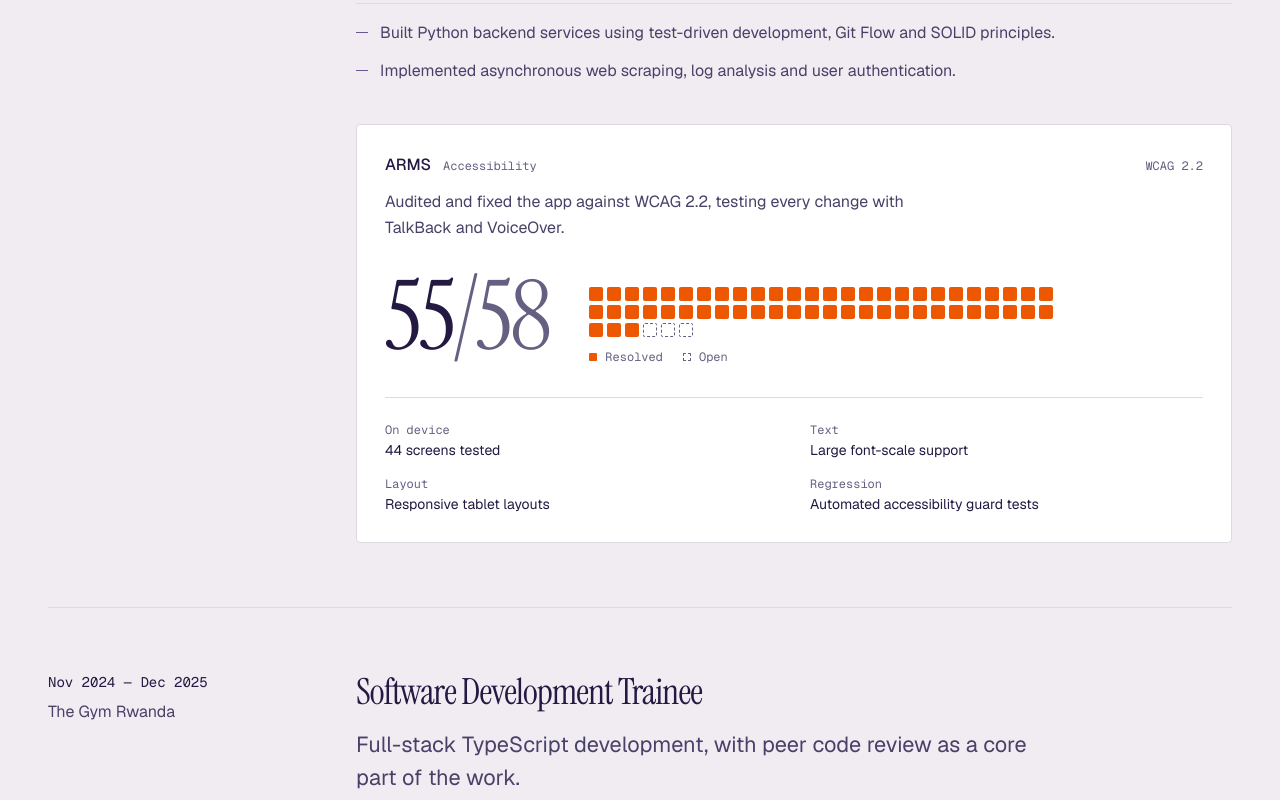
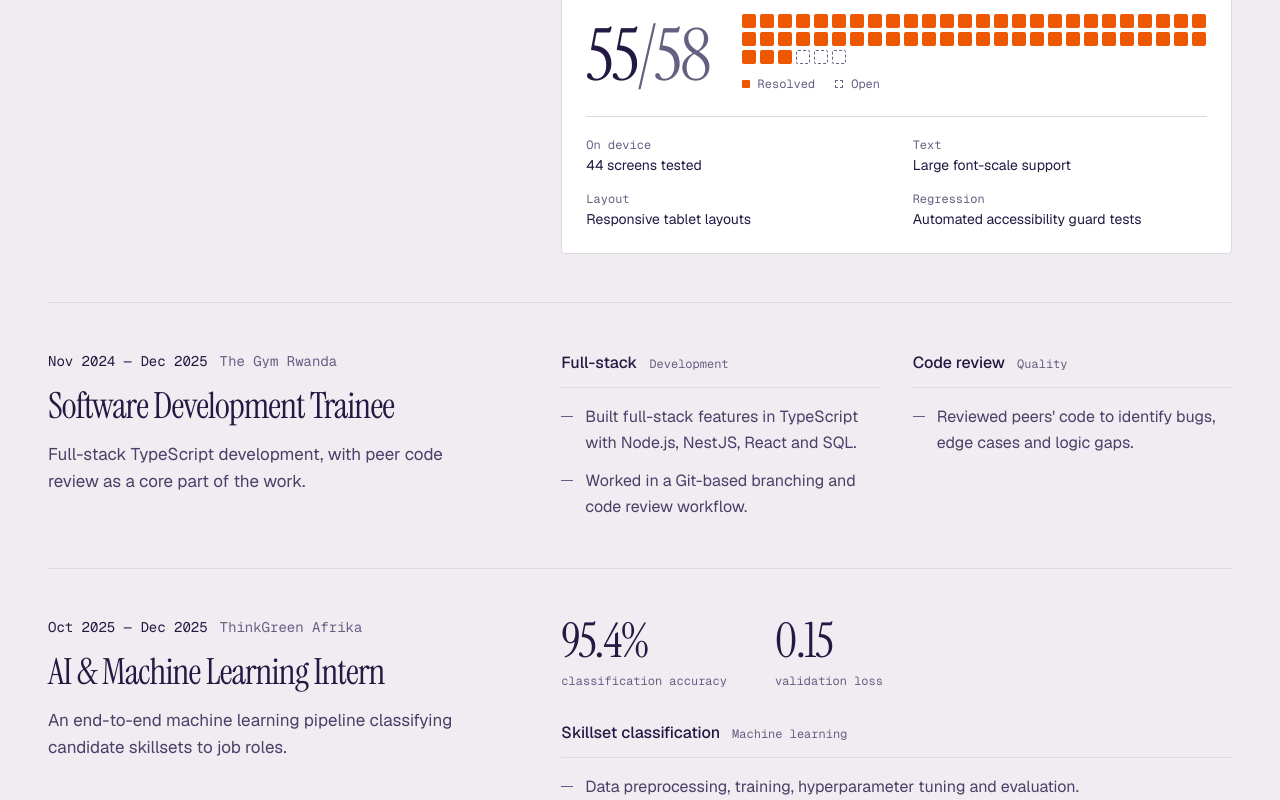
Before and after one commit to sjamillah/personal_portfolio, a Next.js app: page / in a window 1280 px wide. Shown: the part 2340-3140 px from the top of the page. Built offline with nearby package versions, Linux system fonts and the light colour scheme.

Commit message:
Lay out each role as a two-column composition
Dates, company, title and summary stay pinned on the left while the work runs
on the right, replacing a date column that sat mostly empty.

```diff
--- a/components/home/experience.tsx
+++ b/components/home/experience.tsx
@@ -36,7 +36,7 @@ function IssueGrid({ resolved, total }: { resolved: number; total: number }) {
 
 function AccessibilityPanel({ stream }: { stream: Workstream }) {
   return (
-    <div className="rounded-sm border border-line bg-paper-raised p-5 sm:p-7">
+    <div className="rounded-sm border border-line bg-paper-raised p-5 sm:p-6">
       <h4 className="flex flex-wrap items-baseline justify-between gap-3">
         <span className="flex items-baseline gap-3">
           <span className="font-medium text-ink">{stream.name}</span>
@@ -45,13 +45,13 @@ function AccessibilityPanel({ stream }: { stream: Workstream }) {
         <span className="font-mono text-xs text-ink-faint">WCAG 2.2</span>
       </h4>
       <p className="mt-3 max-w-xl leading-relaxed text-ink-soft">{stream.points[0]}</p>
-      <div className="mt-7 grid gap-8 sm:grid-cols-[auto_1fr] sm:items-end sm:gap-10">
-        <p className="font-serif text-7xl leading-none tracking-tight sm:text-8xl">
+      <div className="mt-6 grid gap-6 sm:grid-cols-[auto_1fr] sm:items-end sm:gap-8">
+        <p className="font-serif text-6xl leading-none tracking-tight sm:text-7xl">
           55<span className="text-ink-faint">/58</span>
         </p>
         <IssueGrid resolved={55} total={58} />
       </div>
-      <dl className="mt-8 grid gap-x-8 gap-y-4 border-t border-line pt-6 text-sm sm:grid-cols-2">
+      <dl className="mt-6 grid gap-x-8 gap-y-4 border-t border-line pt-5 text-sm sm:grid-cols-2">
         {[
           ["On device", "44 screens tested"],
           ["Text", "Large font-scale support"],
@@ -88,30 +88,33 @@ function WorkstreamList({ stream }: { stream: Workstream }) {
 }
 
 function RoleEntry({ role }: { role: Role }) {
-  const hasPanel = role.workstreams.some((stream) => stream.name === "ARMS");
   const lists = role.workstreams.filter((stream) => stream.name !== "ARMS");
   const panel = role.workstreams.find((stream) => stream.name === "ARMS");
 
   return (
-    <article aria-labelledby={`role-${role.id}`} className="grid gap-6 border-t border-line py-12 lg:grid-cols-12 lg:gap-12 lg:py-16">
-      <div className="lg:col-span-3">
-        <p className="font-mono text-sm text-ink">
+    <article
+      aria-labelledby={`role-${role.id}`}
+      className="grid gap-8 border-t border-line py-10 lg:grid-cols-12 lg:gap-12 lg:py-12"
+    >
+      <div className="lg:sticky lg:top-24 lg:col-span-5 lg:self-start">
+        <p className="flex flex-wrap items-baseline gap-x-3 font-mono text-sm">
+          <span className="text-ink">
             <time dateTime={role.startISO}>{role.start}</time>
             <span aria-hidden="true"> — </span>
             <span className="sr-only"> to </span>
             <time dateTime={role.endISO}>{role.end}</time>
+          </span>
+          <span className="text-ink-faint">{role.org}</span>
         </p>
-        <p className="mt-2 text-ink-soft">{role.org}</p>
+        <h3 id={`role-${role.id}`} className="mt-4 font-serif text-3xl leading-[1.05] tracking-tight sm:text-4xl">
+          {role.title}
+        </h3>
+        <p className="mt-4 max-w-md text-[1.0625rem] leading-relaxed text-ink-soft">{role.summary}</p>
       </div>
 
-      <div className="lg:col-span-9">
-        <h3 id={`role-${role.id}`} className="font-serif text-3xl tracking-tight sm:text-4xl">
-          {role.title}
-        </h3>
-        <p className="mt-4 max-w-2xl text-lede text-ink-soft">{role.summary}</p>
-
-        {role.metrics && !hasPanel && (
-          <dl className="mt-8 flex flex-wrap gap-x-12 gap-y-6">
+      <div className="space-y-8 lg:col-span-7">
+        {role.metrics && !panel && (
+          <dl className="flex flex-wrap gap-x-12 gap-y-6">
             {role.metrics.map((metric) => (
               <div key={metric.label} className="flex flex-col-reverse">
                 <dt className="mt-2 font-mono text-xs text-ink-faint">{metric.label}</dt>
@@ -121,12 +124,15 @@ function RoleEntry({ role }: { role: Role }) {
           </dl>
         )}
 
-        <div className={`mt-10 grid gap-10 ${lists.length > 1 ? "md:grid-cols-2" : ""}`}>
+        {lists.length > 0 && (
+          <div className={`grid gap-8 ${lists.length > 1 ? "md:grid-cols-2" : ""}`}>
             {lists.map((stream) => (
               <WorkstreamList key={stream.name} stream={stream} />
             ))}
+          </div>
+        )}
+
         {panel && <AccessibilityPanel stream={panel} />}
-        </div>
       </div>
     </article>
   );
@@ -134,17 +140,18 @@ function RoleEntry({ role }: { role: Role }) {
 
 export function Experience() {
   return (
-    <section aria-labelledby="experience-title" id="experience" className="bg-paper-sunk py-20 lg:py-32">
+    <section aria-labelledby="experience-title" id="experience" className="bg-paper-sunk py-14 lg:py-20">
       <div className="shell">
         <SectionHeading
           index="02"
           label="Experience"
           id="experience-title"
+          aside="From full-stack TypeScript, through machine learning, to Python backend services and accessibility engineering."
         >
           Where the engineering happened.
         </SectionHeading>
 
-        <div className="mt-14 lg:mt-20">
+        <div className="mt-8 lg:mt-10">
           {experience.map((role) => (
             <Reveal key={role.id}>
               <RoleEntry role={role} />
```
Lines whose indentation alone changed are shown as unchanged.
